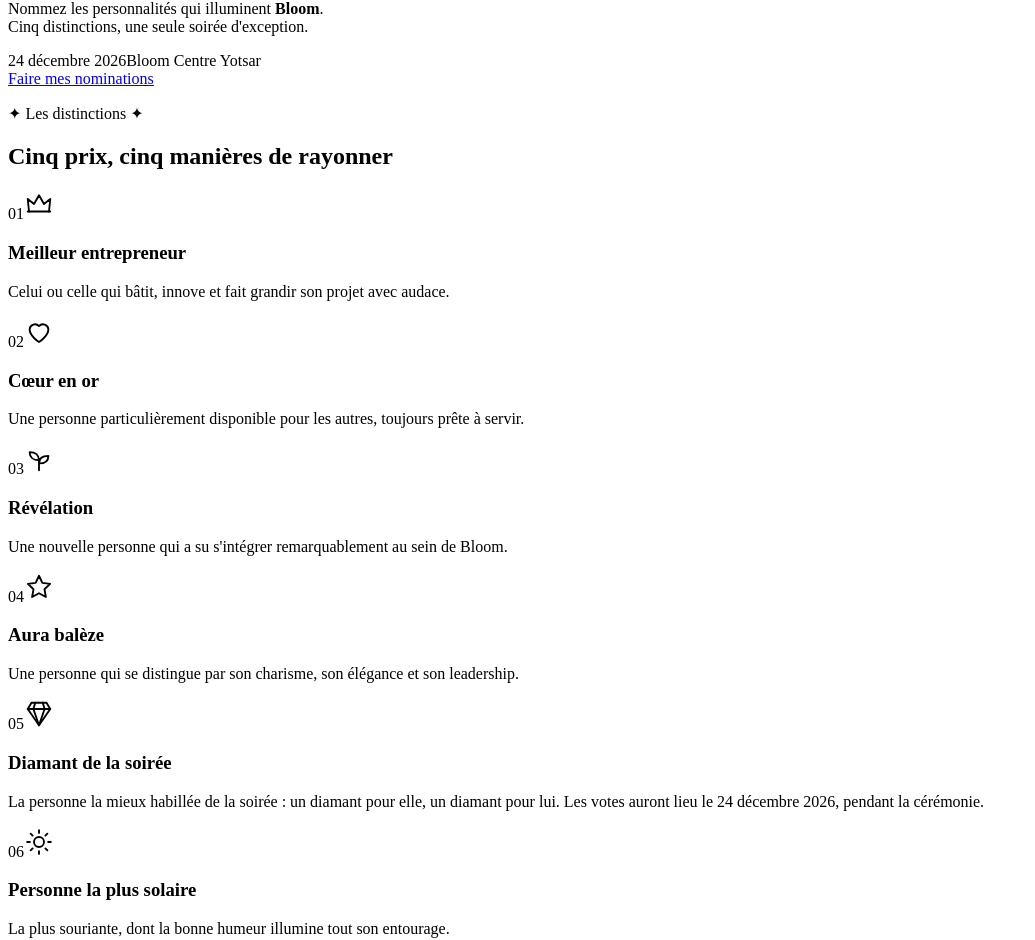
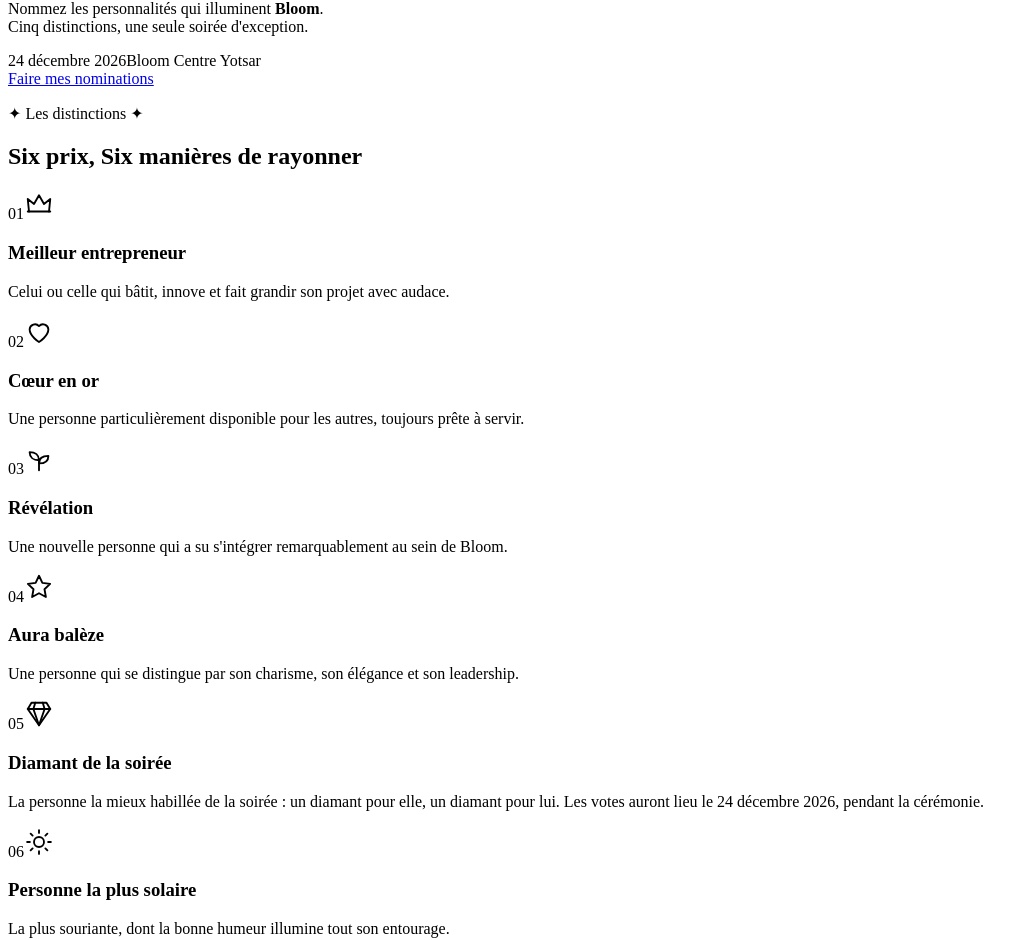
Before and after one commit to Meango456/AWARDS-bloom-yotsar, a React (Vite) app: page / in a window 1280 px wide. Shown: the part 1331-2271 px from the top of the page, without its empty margins (0-1035 px from the left). Built offline with nearby package versions, Linux system fonts and the light colour scheme; no server answers; the HTML template or start-up script is replaced by a standard one; a web font is replaced by a local one.

Commit message:
Update Categories.jsx

```diff
--- a/src/components/Categories.jsx
+++ b/src/components/Categories.jsx
@@ -16,7 +16,7 @@ export default function Categories() {
         <p className="eyebrow">
           <span>✦</span> Les distinctions <span>✦</span>
         </p>
-        <h2>Cinq prix, cinq manières de rayonner</h2>
+        <h2>Six prix, Six manières de rayonner</h2>
       </motion.div>
 
       <div className="cat-grid">
```
